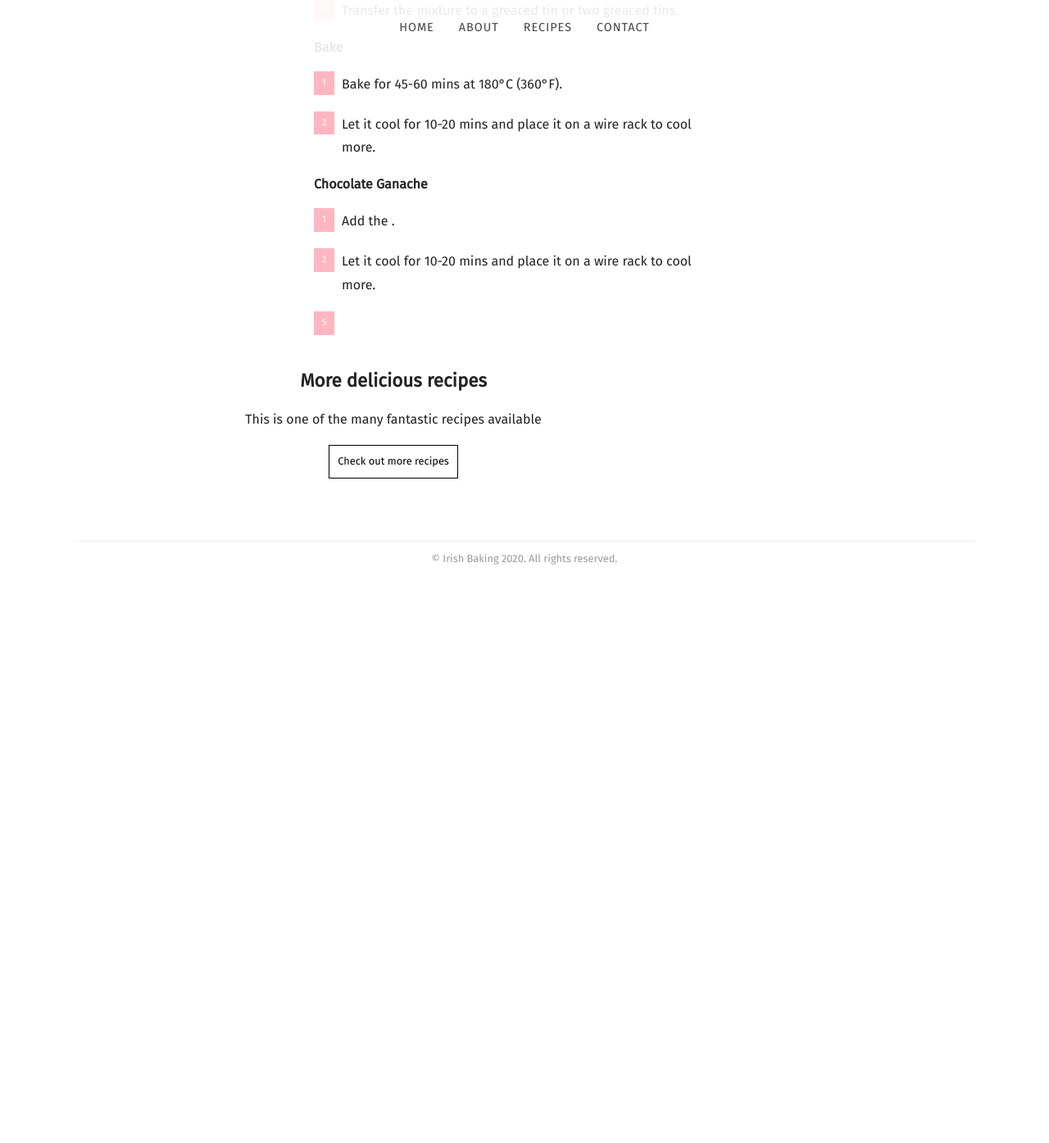
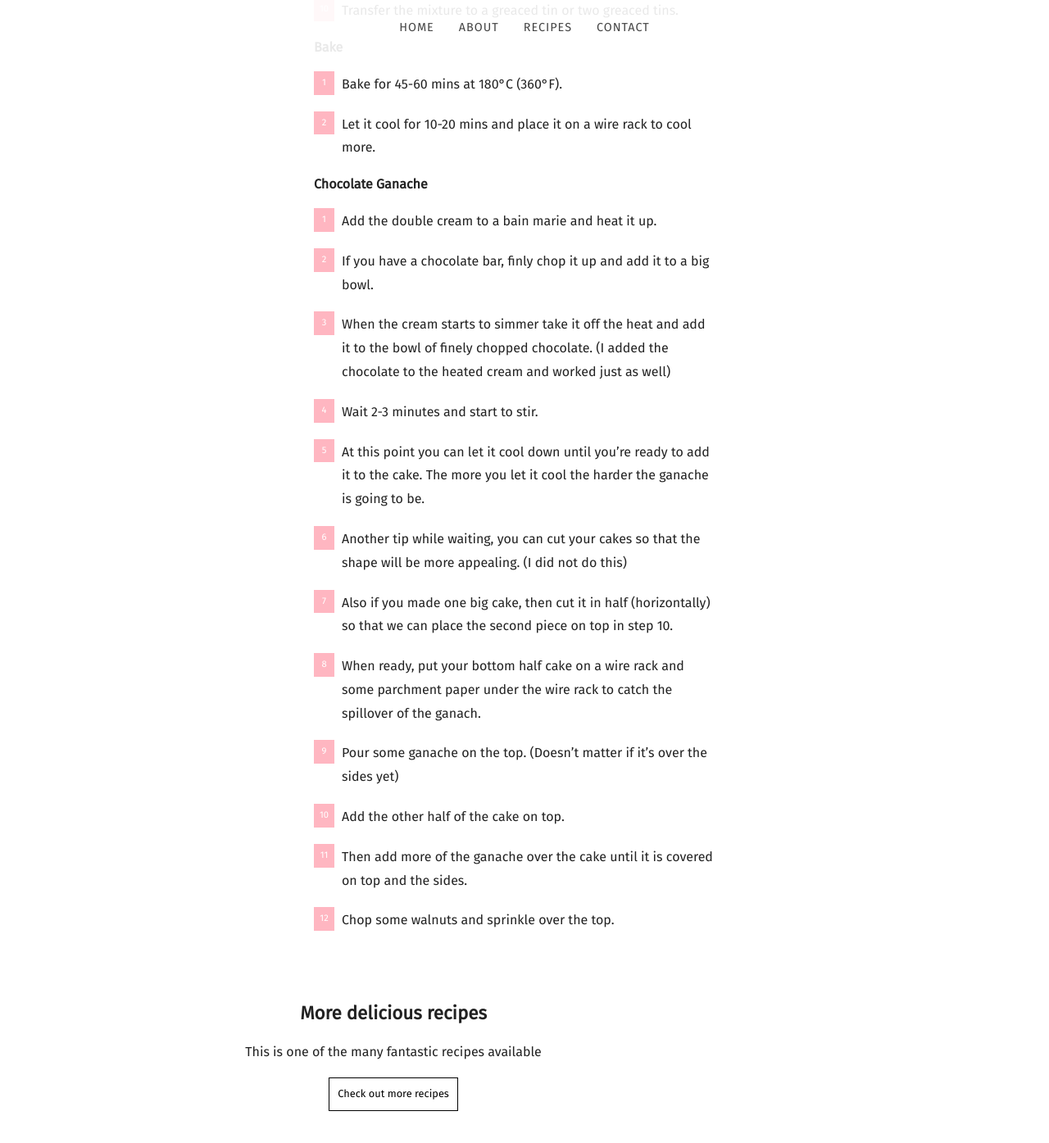
Before and after one commit to mcginleyireland/irishbaking.github.io, a Jekyll site: the page built from _posts/2020-10-17-chocolate-oil-cake.md, in a window 1280 px wide and 1400 px high, scrolled down 5811 px. Shown: the top 1395 px of the window at 82% size. Built offline with Jekyll 4.4.1, drawn with Linux system fonts in a browser that asks for light colours; nearby versions of some CDN libraries; some web fonts are replaced; before the commit the page ends 6527 px from its top, so only the background shows below that; some of the changed text lies outside the part shown.

Commit message:
* updating the recipe of the chocolate oil cake.

```diff
--- a/_posts/2020-10-17-chocolate-oil-cake.md
+++ b/_posts/2020-10-17-chocolate-oil-cake.md
@@ -49,11 +49,18 @@ recipe:
 
     **Chocolate Ganache**
 
-    1. Add the .
-    2. Let it cool for 10-20 mins and place it on a wire rack to cool more.
-    3.
-    4.
-    5.
+    1. Add the double cream to a bain marie and heat it up.
+    2. If you have a chocolate bar, finly chop it up and add it to a big bowl.
+    3. When the cream starts to simmer take it off the heat and add it to the bowl of finely chopped chocolate. (I added the chocolate to the heated cream and worked just as well)
+    4. Wait 2-3 minutes and start to stir.
+    5. At this point you can let it cool down until you're ready to add it to the cake. The more you let it cool the harder the ganache is going to be.
+    6. Another tip while waiting, you can cut your cakes so that the shape will be more appealing. (I did not do this)
+    7. Also if you made one big cake, then cut it in half (horizontally) so that we can place the second piece on top in step 10.
+    8. When ready, put your bottom half cake on a wire rack and some parchment paper under the wire rack to catch the spillover of the ganach.
+    9. Pour some ganache on the top. (Doesn't matter if it's over the sides yet)
+    10. Add the other half of the cake on top.
+    11. Then add more of the ganache over the cake until it is covered on top and the sides.
+    12. Chop some walnuts and sprinkle over the top.
 
 ---
 Cholocate Oil Cake. This is something that was made for my Birthday and honestly, I've only good memories attached to this cake.
```
Also changed, not shown: other parts of _posts/2020-10-17-chocolate-oil-cake.md (+2 -2 lines).
